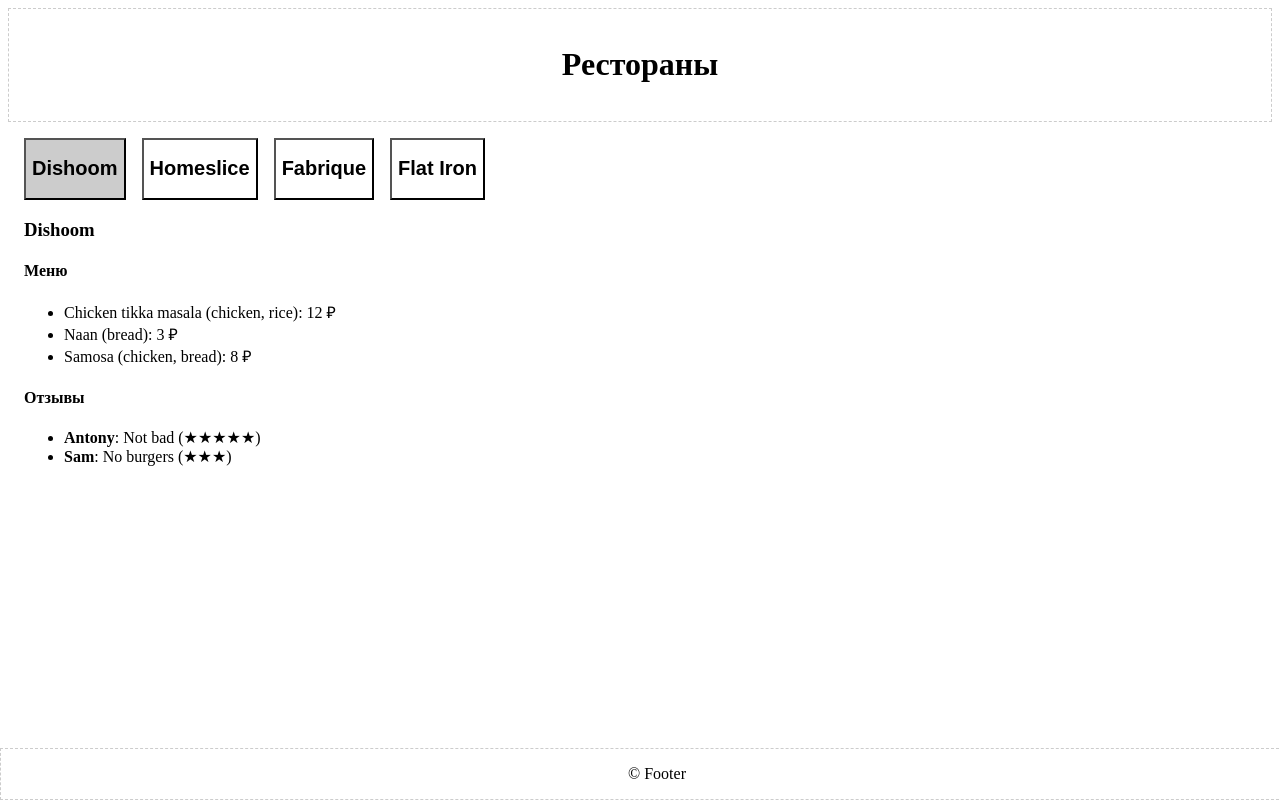
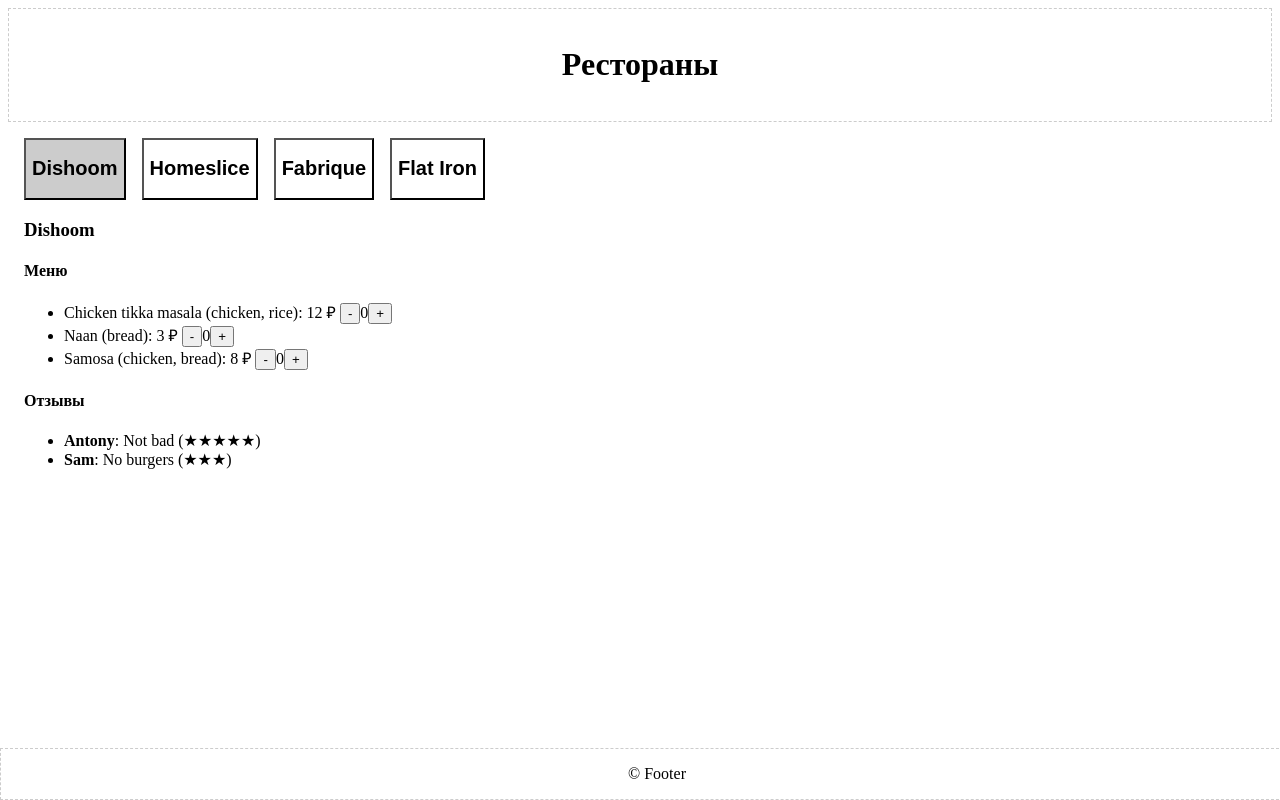
Before and after one commit to mrfrac/react-2506, a React (Vite) app: page / in a window 1280 px wide. Shown: the top 800 px of the page. Built offline with nearby package versions, Linux system fonts and the light colour scheme.

Commit message:
chore: add counter

```diff
--- /dev/null
+++ b/src/components/counter/Counter.tsx
@@ -0,0 +1,17 @@
+import { useCounter } from './hooks.ts';
+
+export const Counter = () => {
+  const { value, increment, decrement } = useCounter();
+
+  return (
+    <>
+      <button type="button" onClick={() => decrement()}>
+        -
+      </button>
+      {value}
+      <button type="button" onClick={() => increment()}>
+        +
+      </button>
+    </>
+  );
+};
--- /dev/null
+++ b/src/components/counter/hooks.ts
@@ -0,0 +1,19 @@
+import { useState } from 'react';
+
+export const useCounter = () => {
+  const [value, setValue] = useState(0);
+
+  return {
+    increment: () => {
+      if (value >= 5) return;
+
+      setValue(value + 1);
+    },
+    decrement: () => {
+      if (value === 0) return;
+
+      setValue(value - 1);
+    },
+    value,
+  };
+};
--- a/src/components/menu/Menu.tsx
+++ b/src/components/menu/Menu.tsx
@@ -1,5 +1,6 @@
 import type { FunctionComponent } from 'react';
 import type { Menu as MenuType } from '../../types';
+import { Counter } from '../counter/Counter.tsx';
 
 type MenuProps = {
   menu: MenuType[];
@@ -11,7 +12,7 @@
       {menu.map((menuItem) => (
         <li key={menuItem.id}>
           {menuItem.name} ({menuItem.ingredients.join(', ')}): {menuItem.price}{' '}
-          &#x20bd;
+          &#x20bd; <Counter />
         </li>
       ))}
     </ul>
```
